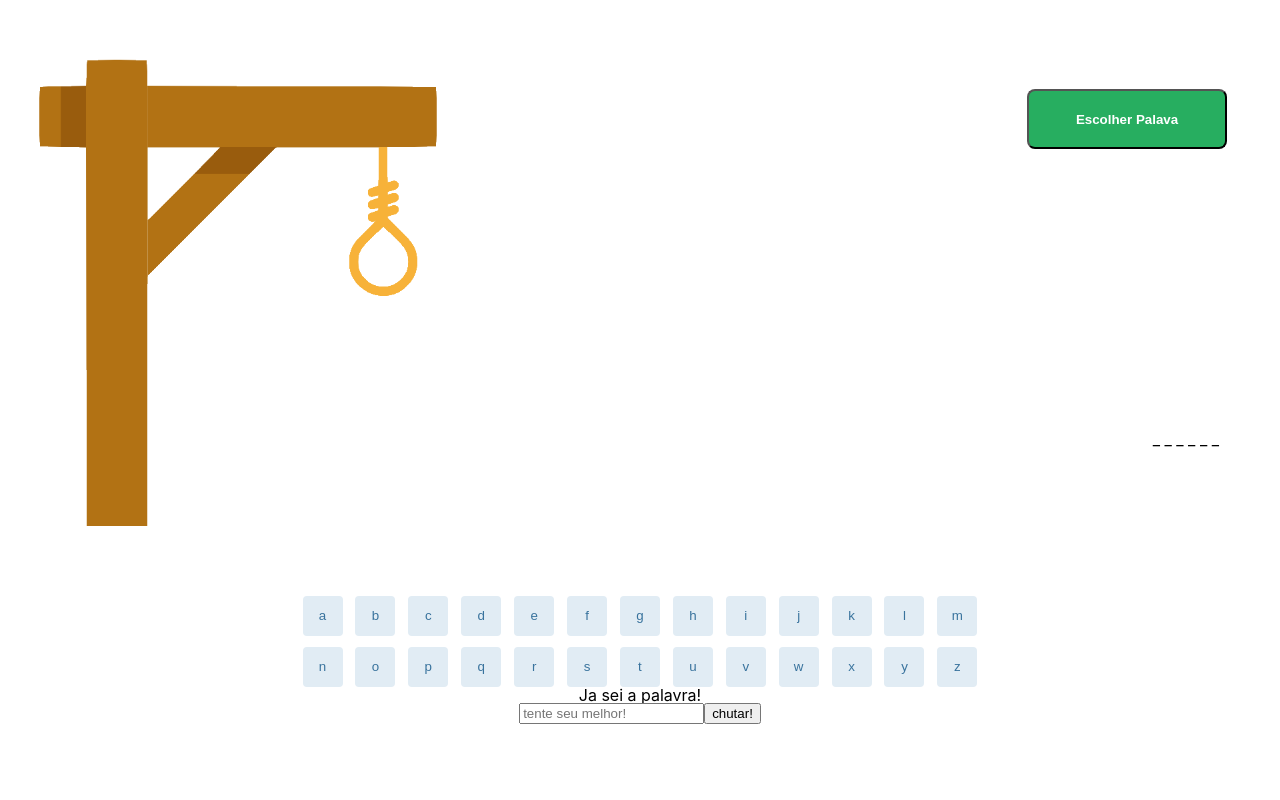
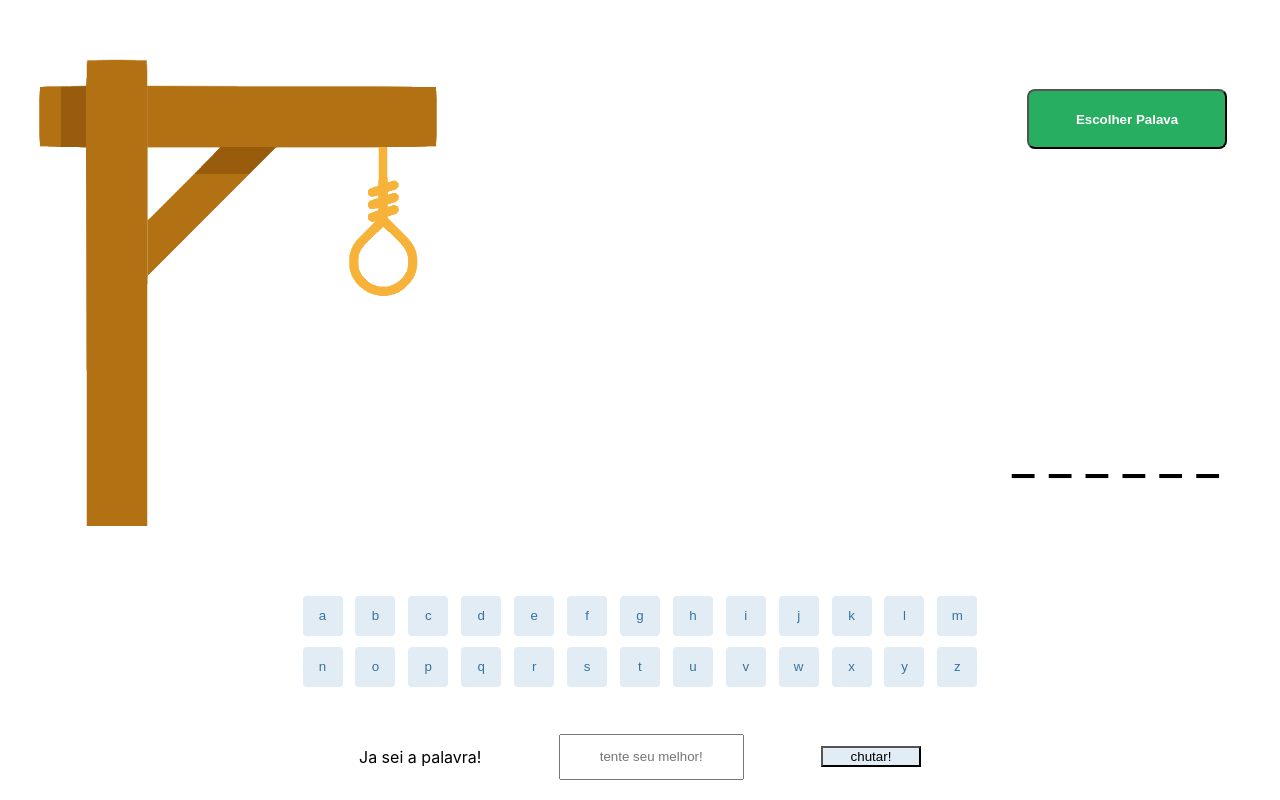
Before and after one commit to ViniSSBrandao/JogoDaForca, a React (Create React App) app: page / in a window 1280 px wide. Built offline with nearby package versions, Linux system fonts and the light colour scheme.

Commit message:
estilo css corrigido

```diff
--- a/public/style.css
+++ b/public/style.css
@@ -70,4 +70,30 @@ display: flex;
     position: absolute;
     right: 61px;
     top: 431px;
+    font-size: 50px;
 }
+
+.chute{
+    margin: auto;
+    display: flex;
+    width: 562px;
+    margin-top: 50px;
+    height: 40px;
+    box-sizing: border-box;
+    justify-content: space-between;
+    align-items: center;
+}
+
+.chute button{
+
+    width: 100px;
+
+    background-color: #e1ecf4;
+
+
+}
+
+.chute input{
+    height: 100%;
+    text-align: center;
+}
--- a/src/Components/Chute.js
+++ b/src/Components/Chute.js
@@ -42,7 +42,7 @@ export default function Chute(prop){
         <div className="chute">
             <h1>Ja sei a palavra!</h1>
             <input type='text' onChange={pegarDados} placeholder="tente seu melhor!" />
-            <button type='submit' className="chute" onClick={testar} onChange={prop.resultado(resultado)} > chutar!</button>
+            <button type='submit' className="chutebotao" onClick={testar} onChange={prop.resultado(resultado)} > chutar!</button>
         </div>
         </>
     )
```
